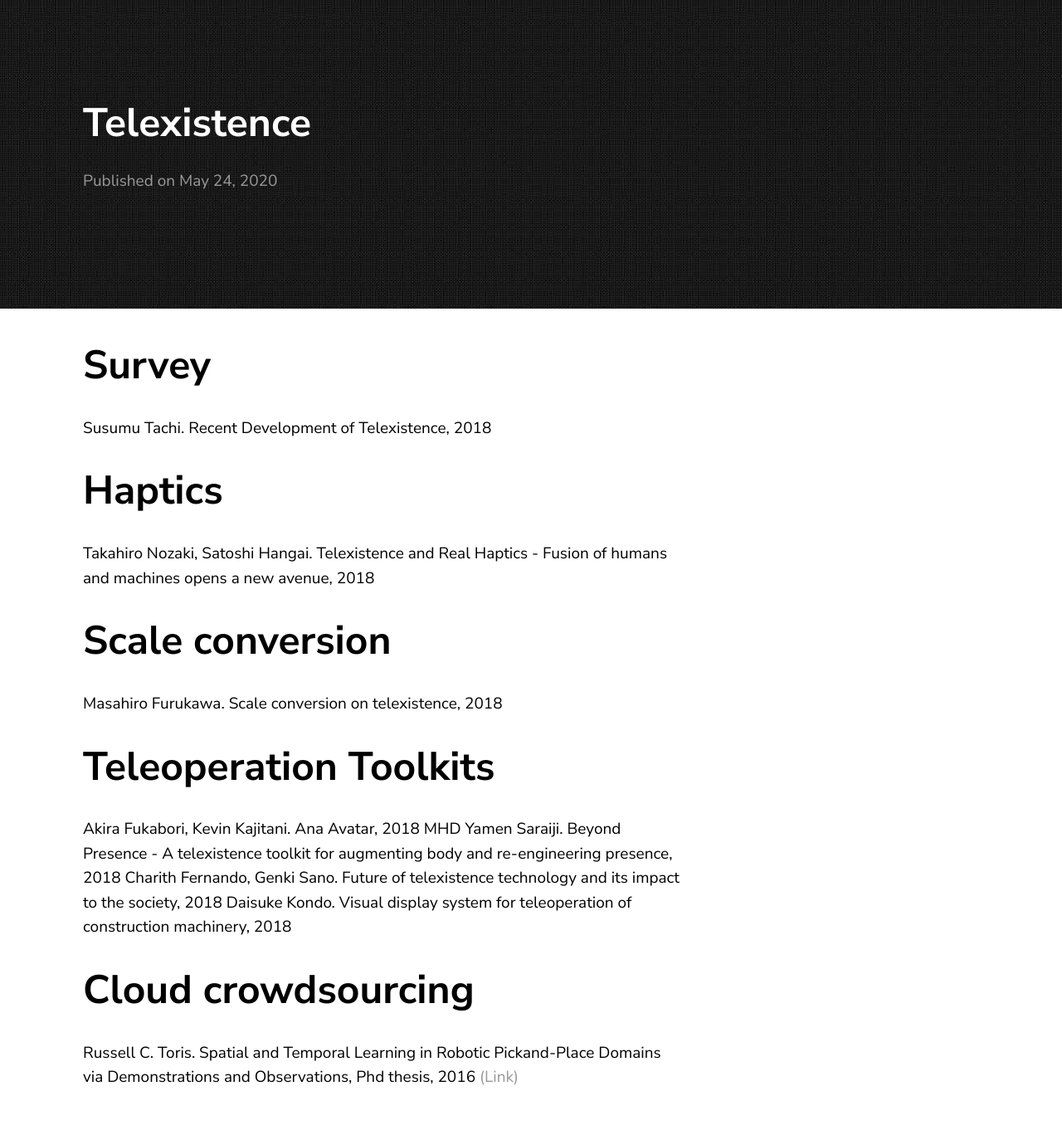
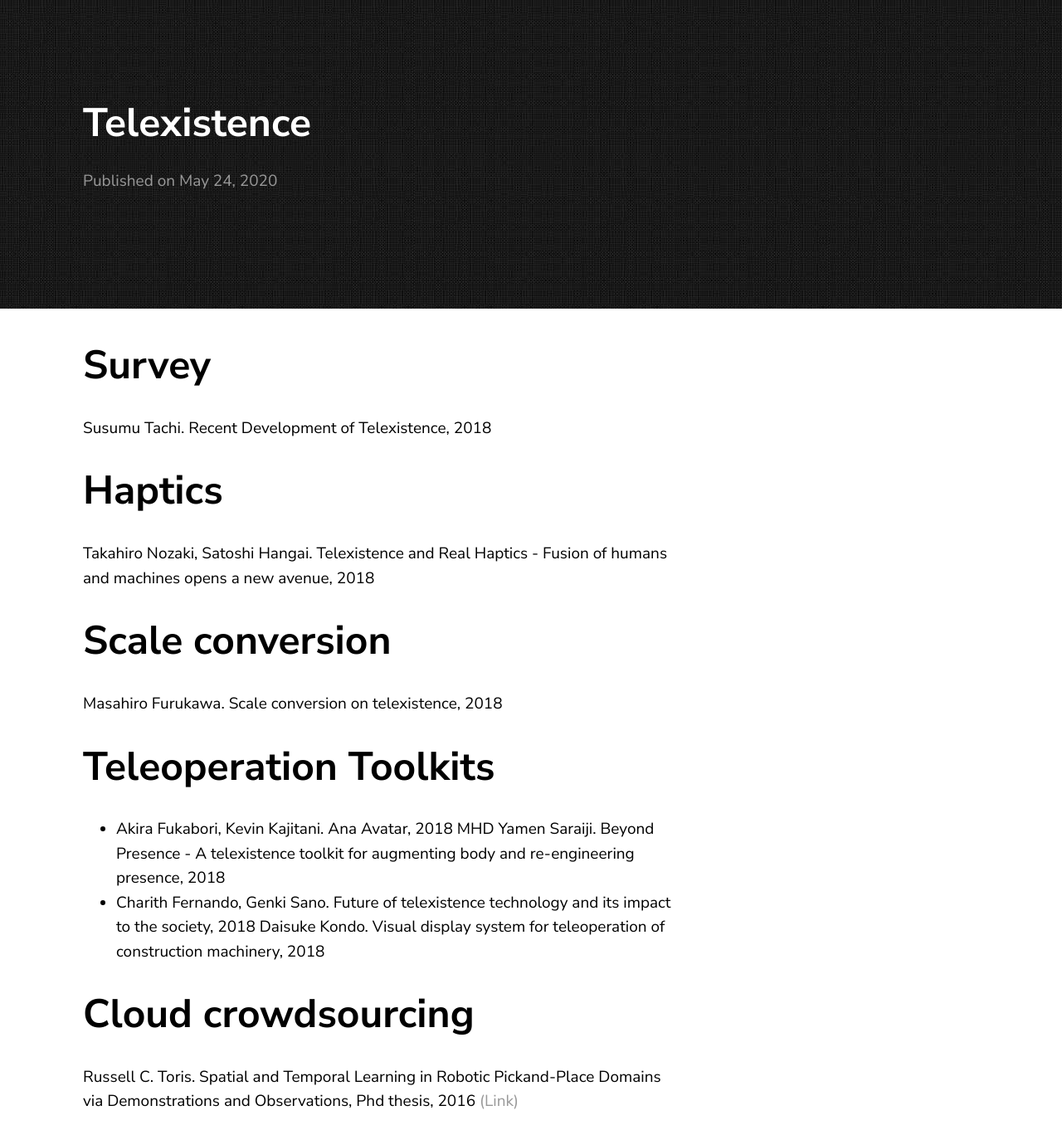
Before and after one commit to jluis9796/jluis9796.github.io, a Jekyll site: the page built from _posts/2020-05-24-telexistence.markdown, in a window 1280 px wide. Shown: the whole page at 83% size. Built offline with Jekyll 4.4.1, drawn with Linux system fonts in a browser that asks for light colours; before the commit the page ends 1332 px from its top, so only the background shows below that.

```diff
--- a/_posts/2020-05-24-telexistence.markdown
+++ b/_posts/2020-05-24-telexistence.markdown
@@ -14,9 +14,9 @@ Takahiro Nozaki, Satoshi Hangai. Telexistence and Real Haptics - Fusion of human
 Masahiro Furukawa. Scale conversion on telexistence, 2018
 
 # Teleoperation Toolkits
-Akira Fukabori, Kevin Kajitani. Ana Avatar, 2018
+* Akira Fukabori, Kevin Kajitani. Ana Avatar, 2018
 MHD Yamen Saraiji. Beyond Presence - A telexistence toolkit for augmenting body and re-engineering presence, 2018
-Charith Fernando, Genki Sano. Future of telexistence technology and its impact to the society, 2018
+* Charith Fernando, Genki Sano. Future of telexistence technology and its impact to the society, 2018
 Daisuke Kondo. Visual display system for teleoperation of construction machinery, 2018
 
 # Cloud crowdsourcing
```
